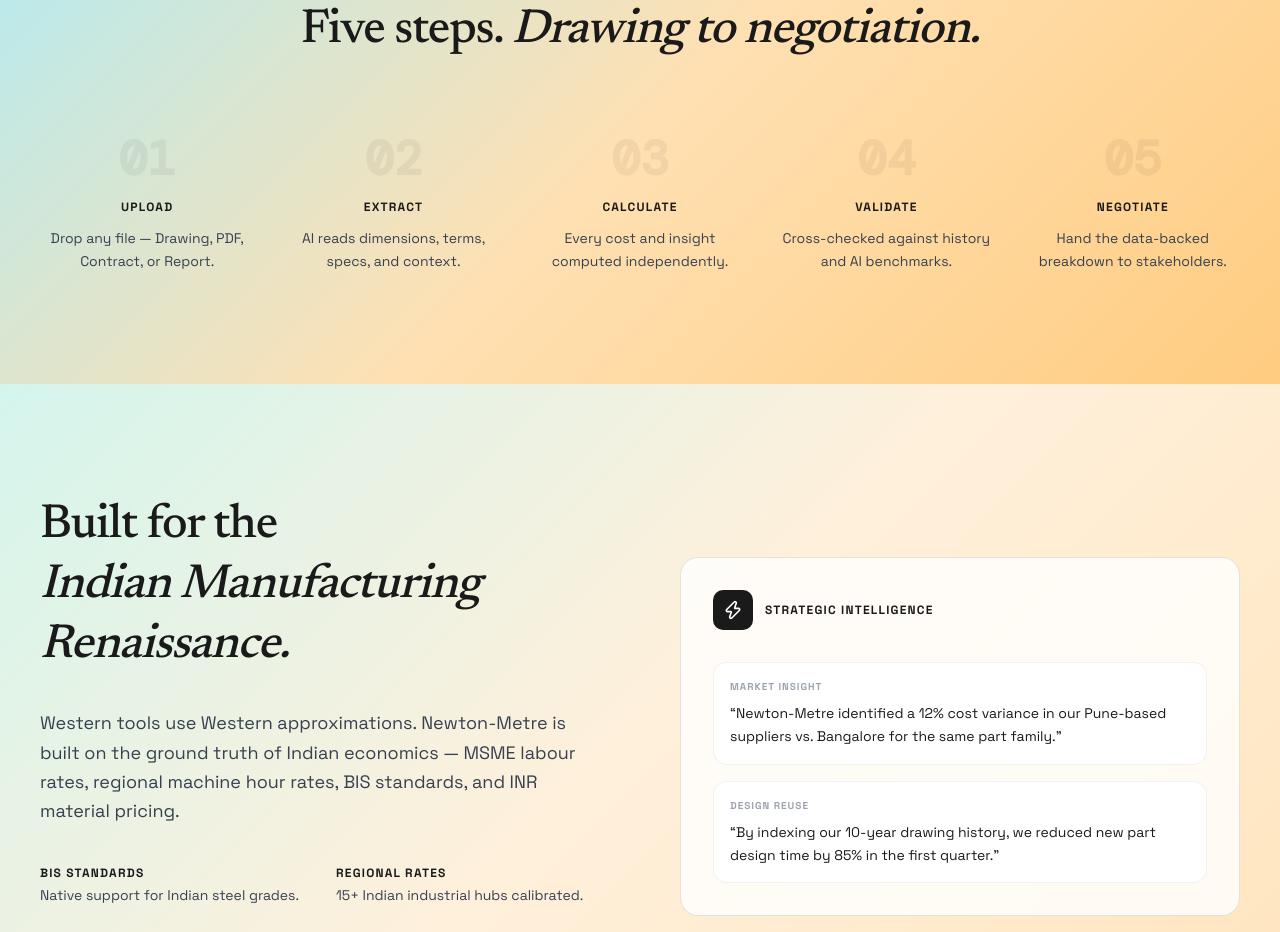
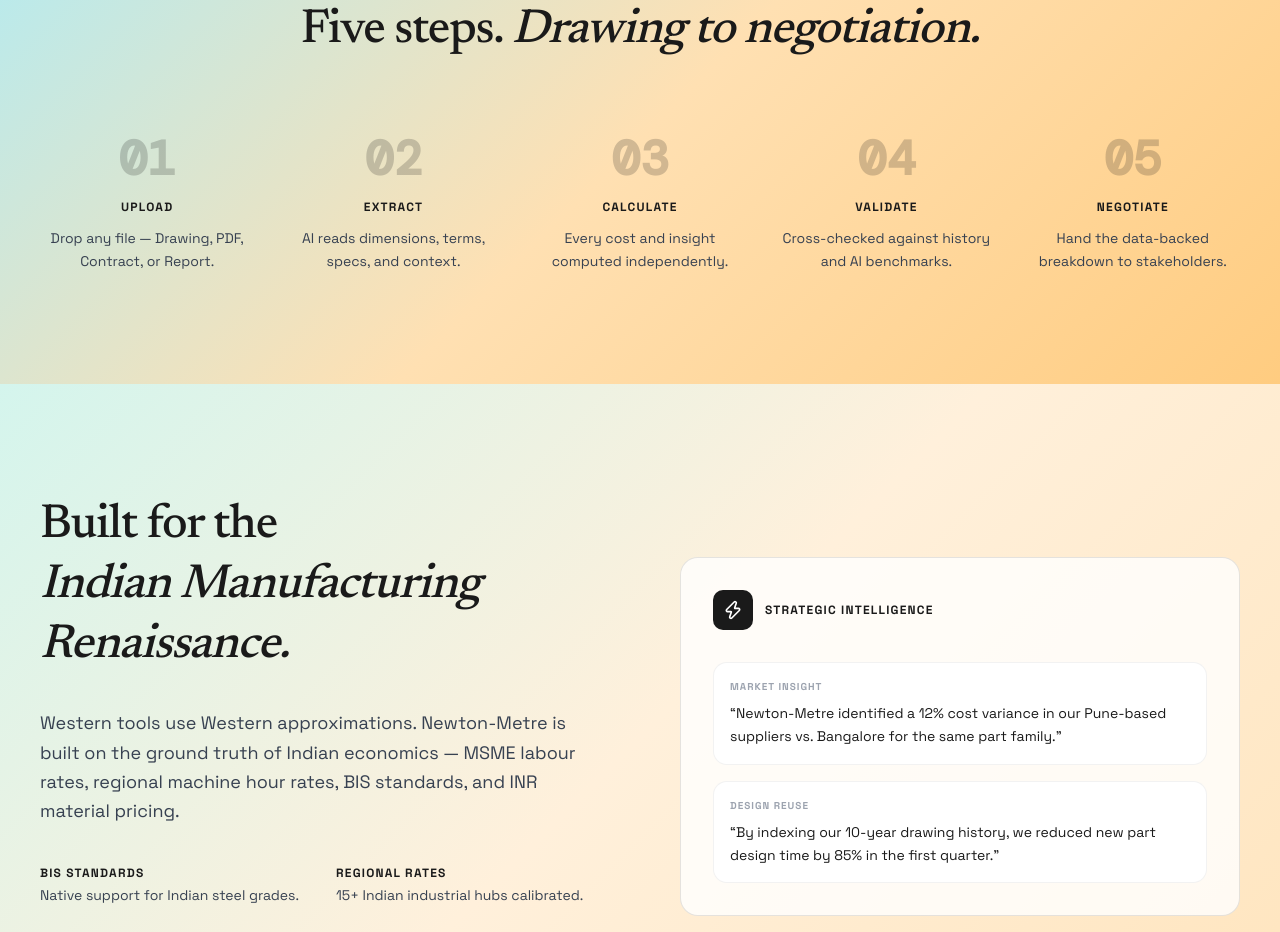
Before and after one commit to chandananvithahr/newton-metre, a Next.js app in the folder frontend/: page / in a window 1280 px wide. Shown: the part 4620-5552 px from the top of the page. Built offline with nearby package versions, Linux system fonts and the light colour scheme; no server answers.

Commit message:
fix: make step numbers visible (5% → 20% opacity)

```diff
--- a/frontend/src/app/page.tsx
+++ b/frontend/src/app/page.tsx
@@ -335,7 +335,7 @@
             { step: "05", title: "Negotiate", desc: "Hand the data-backed breakdown to stakeholders." },
           ].map((item, i) => (
             <div key={i} className="relative group text-center">
-              <div className="text-5xl font-bold text-black/5 mb-4 group-hover:text-orange-500/10 transition-colors" style={{ fontFamily: "var(--font-mono)" }}>{item.step}</div>
+              <div className="text-5xl font-bold text-[#1a1a1a]/20 mb-4 group-hover:text-orange-500/40 transition-colors" style={{ fontFamily: "var(--font-mono)" }}>{item.step}</div>
               <div className="text-xs font-bold text-[#1a1a1a] uppercase tracking-widest mb-3">{item.title}</div>
               <p className="text-sm text-[#374151] leading-relaxed">{item.desc}</p>
             </div>
```
